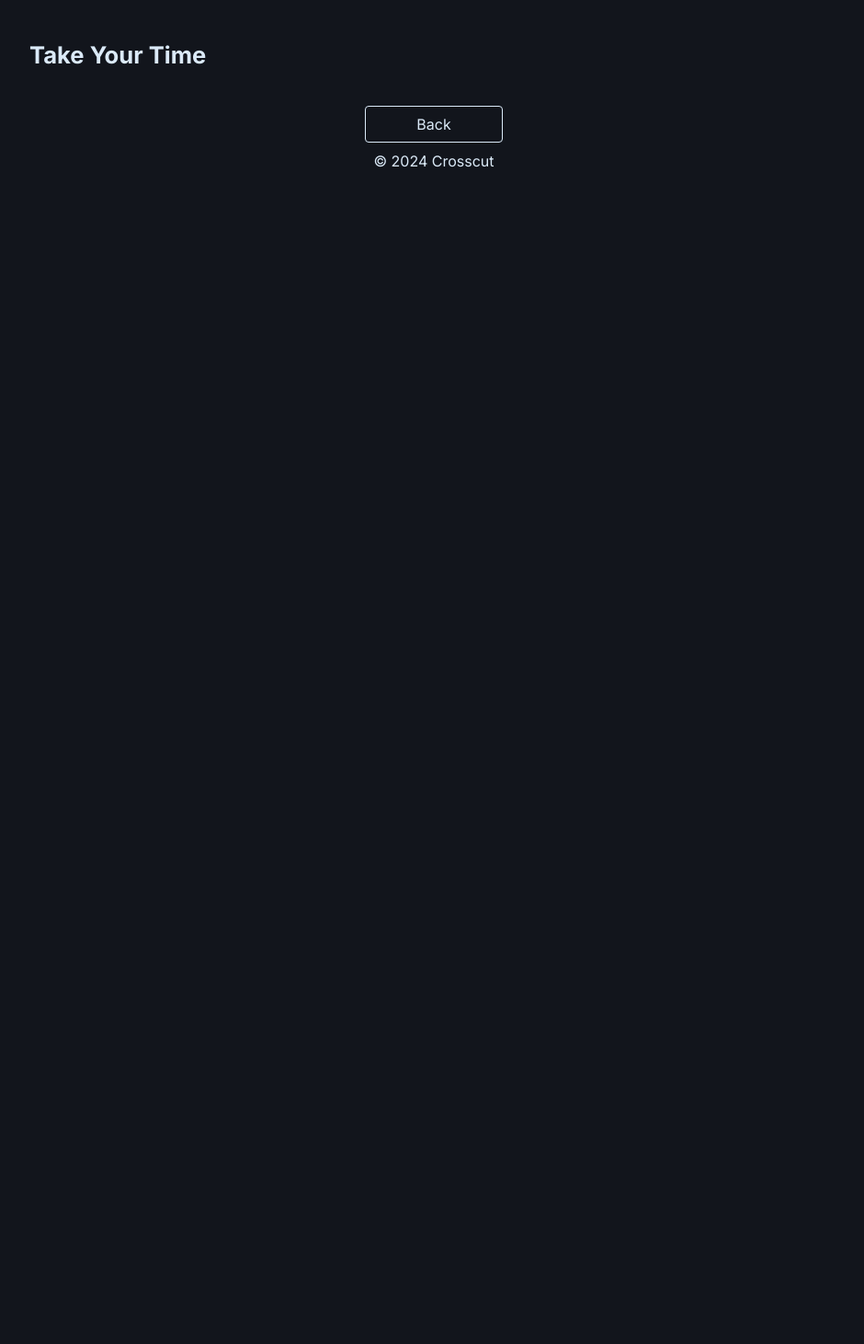
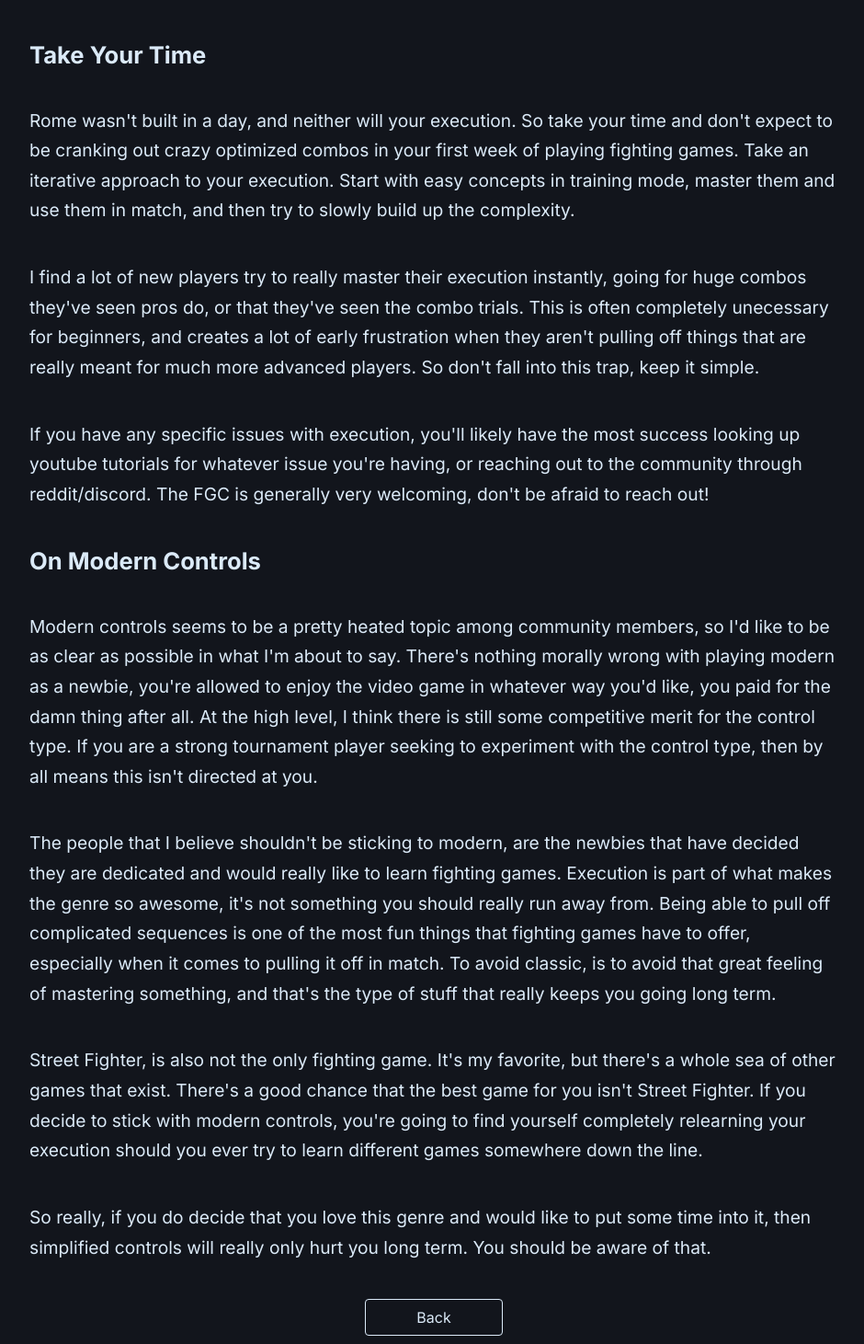
Before and after one commit to CrosscutX/nononsenseSF6, a React (Vite) app: page /lessons/execution in a window 1280 px wide. Shown: the part 389-1850 px from the top of the page at 92% size, without its empty margins (168-1108 px from the left). Before the commit the page ends 800 px from the top, so only its background shows below. Built offline with nearby package versions, Linux system fonts and the light colour scheme.

Commit message:
Execution done

```diff
--- a/src/components/lessons/Introduction/Execution.jsx
+++ b/src/components/lessons/Introduction/Execution.jsx
@@ -12,6 +12,62 @@ export default function Execution() {
         Fighter experience, So I figured I'd write a short article about it.
       </p>
       <h3>Take Your Time</h3>
+      <p>
+        Rome wasn't built in a day, and neither will your execution. So take
+        your time and don't expect to be cranking out crazy optimized combos in
+        your first week of playing fighting games. Take an iterative approach to
+        your execution. Start with easy concepts in training mode, master them
+        and use them in match, and then try to slowly build up the complexity.
+      </p>
+      <p>
+        I find a lot of new players try to really master their execution
+        instantly, going for huge combos they've seen pros do, or that they've
+        seen the combo trials. This is often completely unecessary for
+        beginners, and creates a lot of early frustration when they aren't
+        pulling off things that are really meant for much more advanced players.
+        So don't fall into this trap, keep it simple.
+      </p>
+      <p>
+        If you have any specific issues with execution, you'll likely have the
+        most success looking up youtube tutorials for whatever issue you're
+        having, or reaching out to the community through reddit/discord. The FGC
+        is generally very welcoming, don't be afraid to reach out!
+      </p>
+      <h3>On Modern Controls</h3>
+      <p>
+        Modern controls seems to be a pretty heated topic among community
+        members, so I'd like to be as clear as possible in what I'm about to
+        say. There's nothing morally wrong with playing modern as a newbie,
+        you're allowed to enjoy the video game in whatever way you'd like, you
+        paid for the damn thing after all. At the high level, I think there is
+        still some competitive merit for the control type. If you are a strong
+        tournament player seeking to experiment with the control type, then by
+        all means this isn't directed at you.
+      </p>
+      <p>
+        The people that I believe shouldn't be sticking to modern, are the
+        newbies that have decided they are dedicated and would really like to
+        learn fighting games. Execution is part of what makes the genre so
+        awesome, it's not something you should really run away from. Being able
+        to pull off complicated sequences is one of the most fun things that
+        fighting games have to offer, especially when it comes to pulling it off
+        in match. To avoid classic, is to avoid that great feeling of mastering
+        something, and that's the type of stuff that really keeps you going long
+        term.
+      </p>
+      <p>
+        Street Fighter, is also not the only fighting game. It's my favorite,
+        but there's a whole sea of other games that exist. There's a good chance
+        that the best game for you isn't Street Fighter. If you decide to stick
+        with modern controls, you're going to find yourself completely
+        relearning your execution should you ever try to learn different games
+        somewhere down the line.
+      </p>
+      <p>
+        So really, if you do decide that you love this genre and would like to
+        put some time into it, then simplified controls will really only hurt
+        you long term. You should be aware of that.
+      </p>
     </>
   );
 }
```
